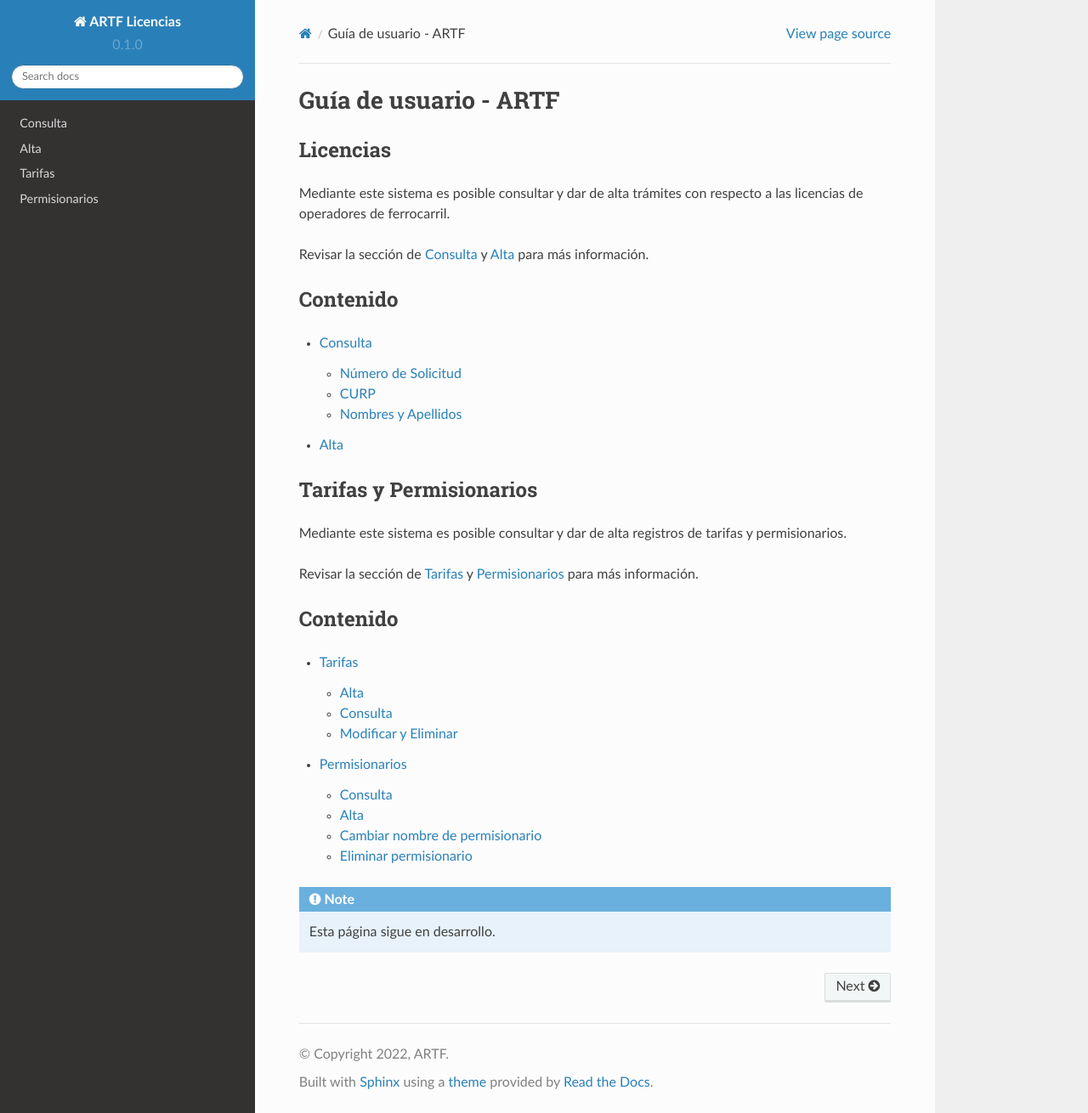
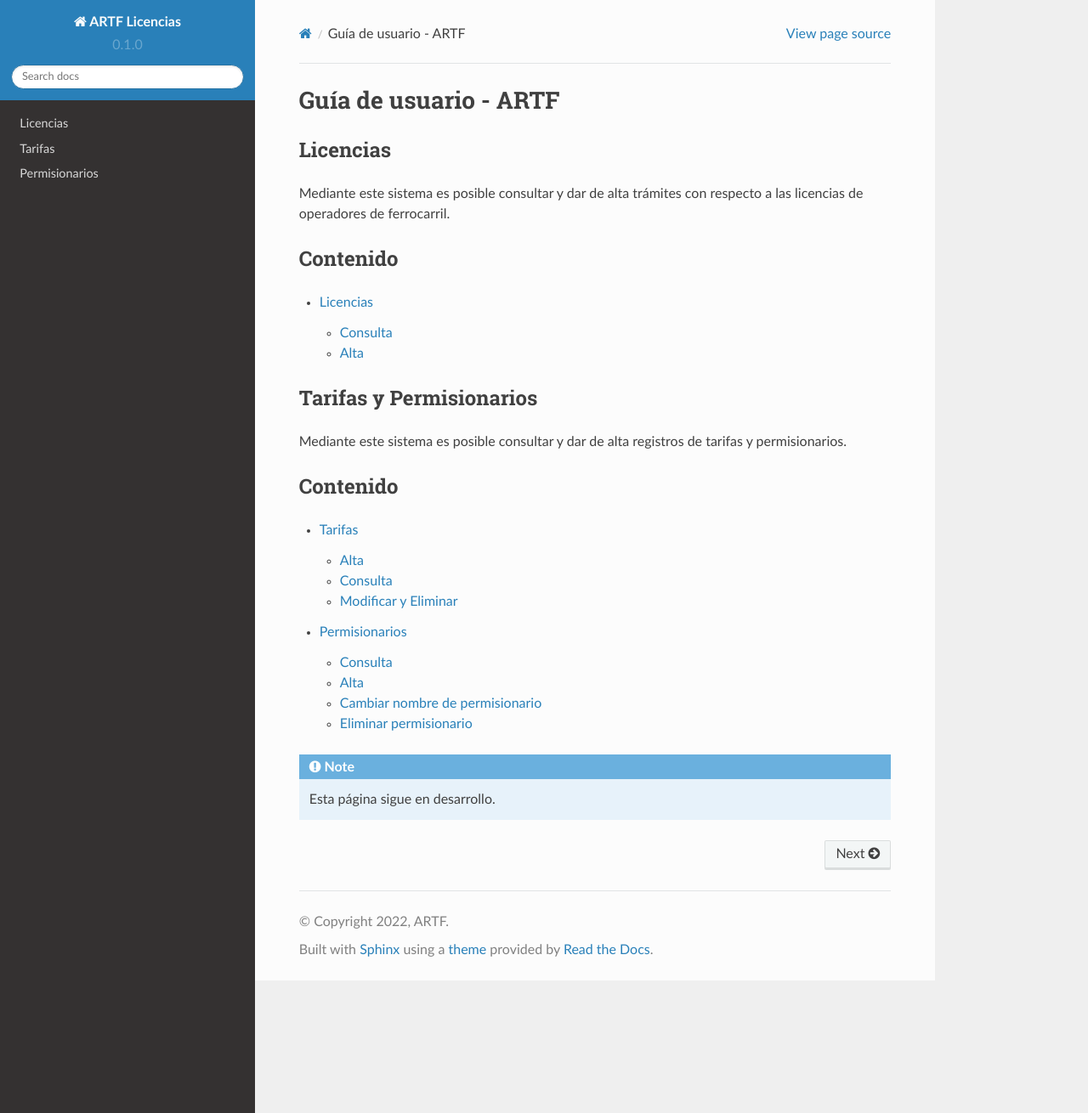
Before and after one commit to kiwi2299/artf_docs, a Sphinx documentation site: the page built from docs/source/index.rst, in a window 1280 px wide and 1310 px high. Shown: the whole window at 85% size. Built offline with Sphinx 7.4.7 and the Read the Docs theme 2.0.0, drawn with Linux system fonts in a browser that asks for light colours.

Commit message:
Update index.rst

```diff
--- a/docs/source/index.rst
+++ b/docs/source/index.rst
@@ -6,22 +6,18 @@ Licencias
 
 Mediante este sistema es posible consultar y dar de alta trámites con respecto a las licencias de operadores de ferrocarril.
 
-Revisar la sección de :doc:`consulta` y :doc:`alta` para más información.
 
 Contenido
 --------
 
 .. toctree::
 
-   consulta
-   alta
+   licencias
 
 Tarifas y Permisionarios
 ---------
 
 Mediante este sistema es posible consultar y dar de alta registros de tarifas y permisionarios.
-
-Revisar la sección de :doc:`tarifas` y :doc:`permisionarios` para más información.
 
 Contenido
 --------
```
